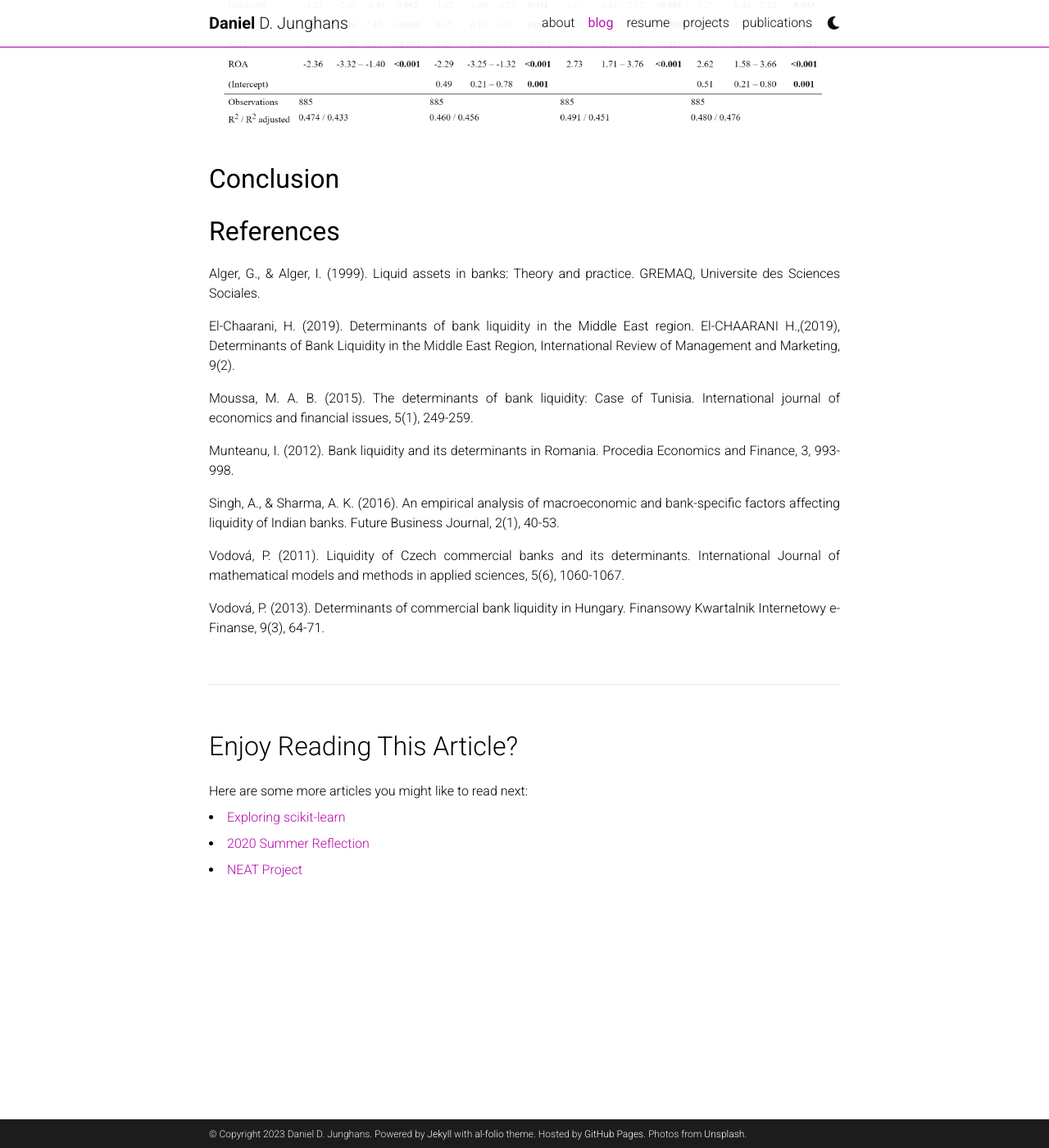
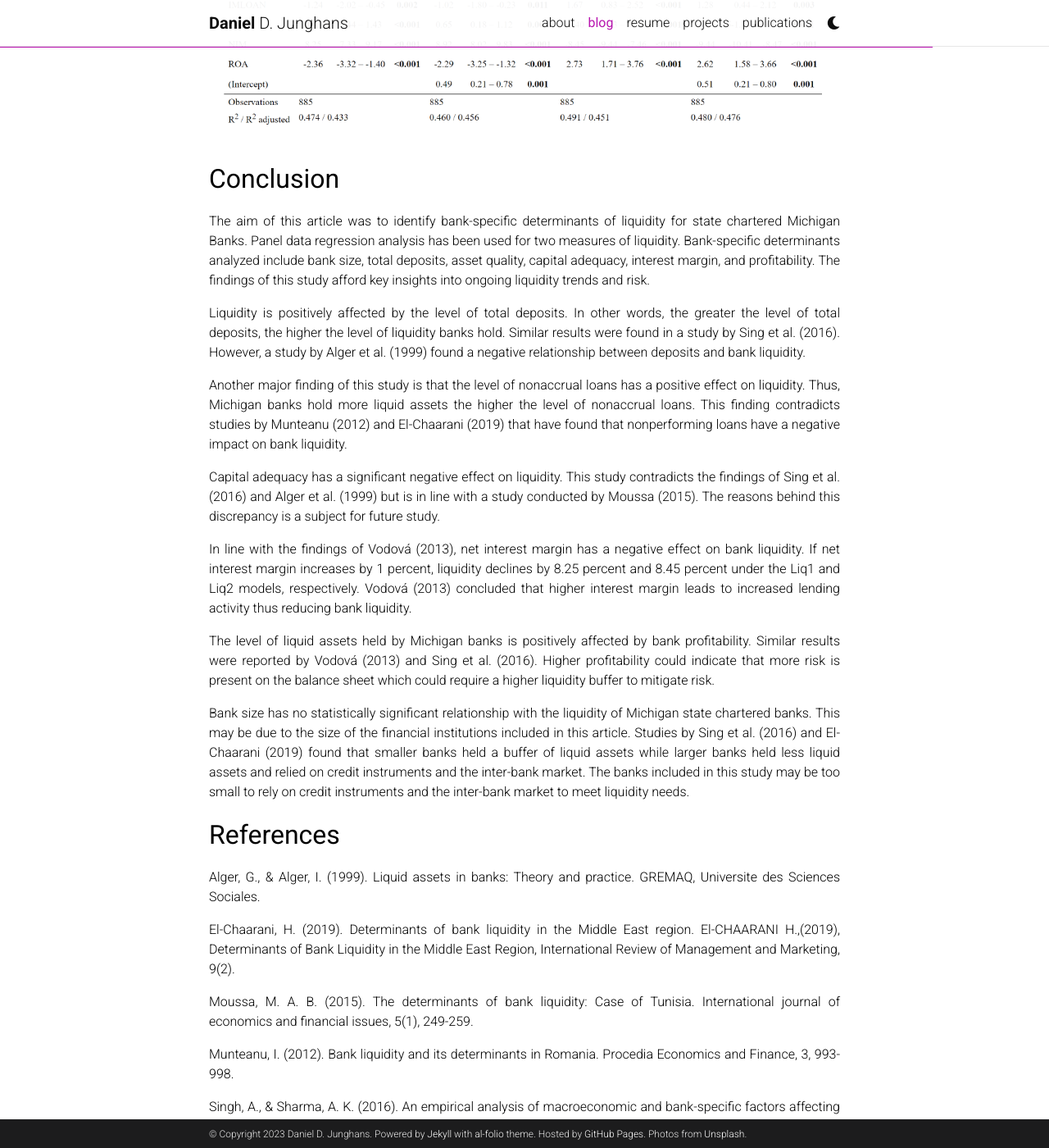
Before and after one commit to DanielJunghans/danieljunghans.github.io, a Jekyll site: the page built from _posts/2023-10-15-Liquidity.md, in a window 1280 px wide and 1400 px high, scrolled down 3907 px. Shown: the whole window at 82% size. Built offline with Jekyll 4.4.1, drawn with Linux system fonts in a browser that asks for light colours; comment, search, counter and statistics services are not loaded; a style sheet for code colours, icons or effects is not loaded; some of the changed text lies outside the part shown.

Commit message:
conclusion

```diff
--- a/_posts/2023-10-15-Liquidity.md
+++ b/_posts/2023-10-15-Liquidity.md
@@ -11,7 +11,7 @@ tags: Liquidity Banking Michigan
 <p style="text-align: left;"><font size="+3"><b>Introduction</b></font></p>
 
 <p align="justify">
-This article investigates bank specific factors that determine the level of liquid assets held by state chartered commercial banks in Michigan.  Bank specific factors include bank size, profitability, capital adequacy, deposits, and asset quality.  This study consists of balanced panel data of 59 state chartered commercial banks from December 31st, 2019, until June 30th, 2023.
+This article investigates bank-specific factors that determine the level of liquid assets held by state chartered commercial banks in Michigan.  Bank-specific factors include bank size, profitability, capital adequacy, deposits, and asset quality.  This study consists of balanced panel data of 59 state chartered commercial banks from December 31st, 2019, until June 30th, 2023.
 
 </p>
 <p align="justify">
@@ -30,7 +30,7 @@ The relationship between liquid assets and bank size was further examined in a 2
 
 </p>
 <p align="justify">
-Macroeconomic as well as bank specific determinants of liquidity of Indian banks were studied by Singh and Sharma (2016).  Bank specific determinants studied in this paper include bank size, profitability, cost of funding, capital adequacy, and deposits.  Macroeconomic determinants of liquidity included GDP, inflation, and unemployment.  This study found that bank size and GDP had a negative relationship with liquidity at a 5 percent confidence interval while profitability, deposits, inflation, and capital adequacy had a positive impact.
+Macroeconomic as well as bank-specific determinants of liquidity of Indian banks were studied by Singh and Sharma (2016).  Bank-specific determinants studied in this paper include bank size, profitability, cost of funding, capital adequacy, and deposits.  Macroeconomic determinants of liquidity included GDP, inflation, and unemployment.  This study found that bank size and GDP had a negative relationship with liquidity at a 5 percent confidence interval while profitability, deposits, inflation, and capital adequacy had a positive impact.
 
 </p>
 
@@ -43,7 +43,7 @@ The dependent variable in this article is liquidity which was measured through t
 
 Table 1
 <br />
-Summary of Variable and expected relationship with dependent variable.
+Summary of variables and expected relationships with the dependent variables.
 
 <table border="1" width="100%">
   <tr><th>Independent Variable</th><th>Proxy/Measurement</th><th>Notation</th><th>Expected Effect</th></tr>
@@ -147,6 +147,34 @@ Regression Analysis
 
 <p style="text-align: left;"><font size="+3"><b>Conclusion</b></font></p>
 
+<p align="justify">
+The aim of this article was to identify bank-specific determinants of liquidity for state chartered Michigan Banks.  Panel data regression analysis has been used for two measures of liquidity.  Bank-specific determinants analyzed include bank size, total deposits, asset quality, capital adequacy, interest margin, and profitability.  The findings of this study afford key insights into ongoing liquidity trends and risk.
+</p>
+
+<p align="justify">
+Liquidity is positively affected by the level of total deposits.  In other words, the greater the level of total deposits, the higher the level of liquidity banks hold.  Similar results were found in a study by Sing et al. (2016).  However, a study by Alger et al. (1999) found a negative relationship between deposits and bank liquidity.
+</p>
+
+<p align="justify">
+Another major finding of this study is that the level of nonaccrual loans has a positive effect on liquidity.  Thus, Michigan banks hold more liquid assets the higher the level of nonaccrual loans.  This finding contradicts studies by Munteanu (2012) and El-Chaarani (2019) that have found that nonperforming loans have a negative impact on bank liquidity.
+</p>
+
+<p align="justify">
+Capital adequacy has a significant negative effect on liquidity.  This study contradicts the findings of Sing et al. (2016) and Alger et al. (1999) but is in line with a study conducted by Moussa (2015).  The reasons behind this discrepancy is a subject for future study.
+</p>
+
+<p align="justify">
+In line with the findings of Vodová (2013), net interest margin has a negative effect on bank liquidity.  If net interest margin increases by 1 percent, liquidity declines by 8.25 percent and 8.45 percent under the Liq1 and Liq2 models, respectively.  Vodová (2013) concluded that higher interest margin leads to increased lending activity thus reducing bank liquidity.
+</p>
+
+<p align="justify">
+The level of liquid assets held by Michigan banks is positively affected by bank profitability.  Similar results were reported by Vodová (2013) and Sing et al. (2016).  Higher profitability could indicate that more risk is present on the balance sheet which could require a higher liquidity buffer to mitigate risk.
+</p>
+
+<p align="justify">
+Bank size has no statistically significant relationship with the liquidity of Michigan state chartered banks.  This may be due to the size of the financial institutions included in this article.  Studies by Sing et al. (2016) and El-Chaarani (2019) found that smaller banks held a buffer of liquid assets while larger banks held less liquid assets and relied on credit instruments and the inter-bank market.  The banks included in this study may be too small to rely on credit instruments and the inter-bank market to meet liquidity needs.
+</p>
+
 
 
 <p style="text-align: left;"><font size="+3"><b>References</b></font></p>
```
